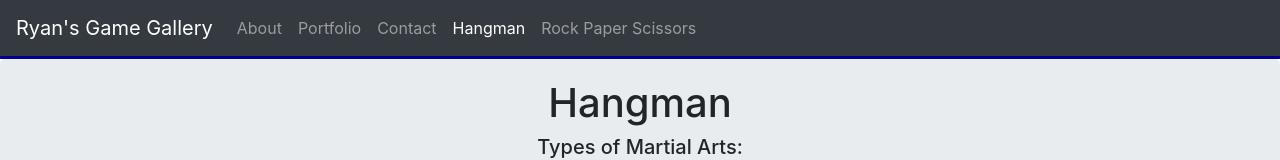
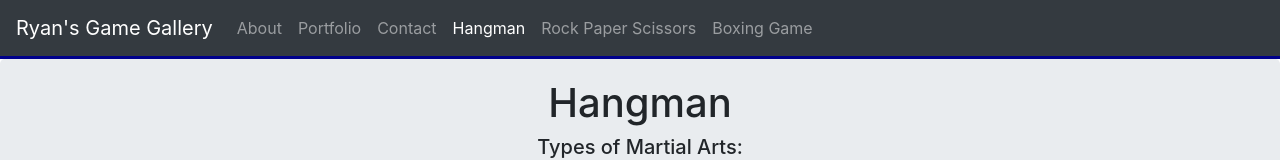
Before and after one commit to rjlafazan/Hangman-Game, a plain HTML site: page hangman.html in a window 1280 px wide. Shown: the top 160 px of the page. Drawn offline with nearby package versions, Linux system fonts and the light colour scheme.

Commit message:
add boxing game

```diff
--- a/hangman.html
+++ b/hangman.html
@@ -32,6 +32,9 @@
 		  </li>
 		  <li class="nav-item">
         	<a class="nav-link" href="https://rjlafazan.github.io/RockPaperScissorsLizardSpock/rpslS.html">Rock Paper Scissors</a>
+      	</li>
+      	<li class="nav-item">
+        <a class="nav-link" href="https://rjlafazan.github.io/week-4-game-crystal/index.html">Boxing Game</a>
       	</li>
 	    </ul>
 	  </div>
```
